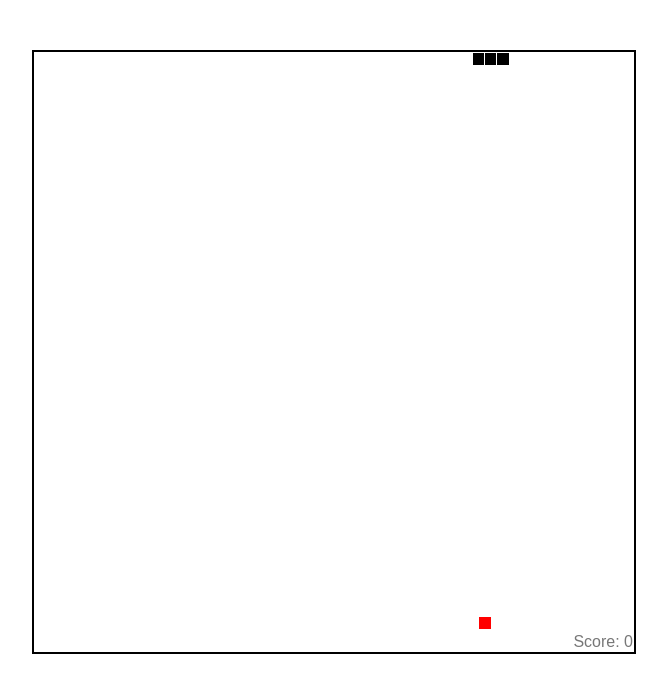
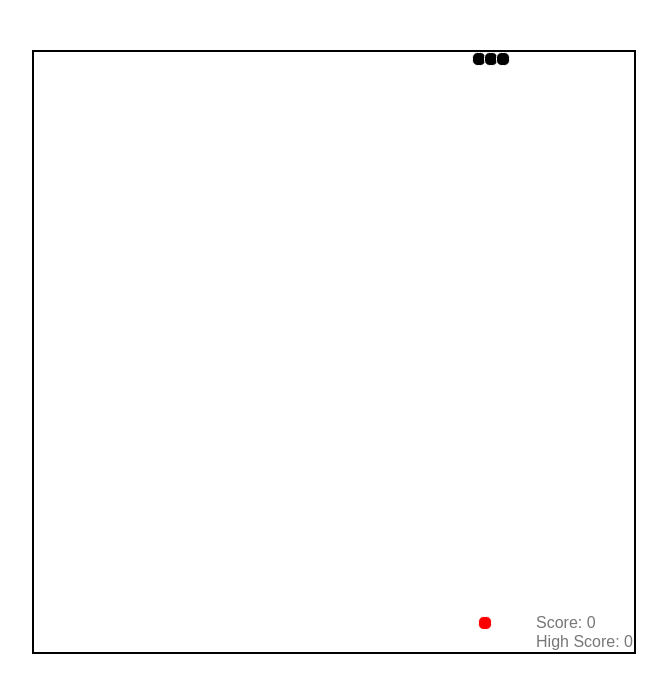
Before and after one commit to SahanNimeshWeerakoon/react-snakes, a React app: page / in a window 1280 px wide. Shown: the top 692 px of the page, without its empty margins (306-973 px from the left). Built offline with nearby package versions, Linux system fonts and the light colour scheme.

Commit message:
adding a high score component

```diff
--- a/src/App.js
+++ b/src/App.js
@@ -12,6 +12,7 @@ class App extends Component {
 			food: this.getRandomCoordinates(),
 			speed: 200,
 			direction: 'RIGHT',
+			highScore: 0,
 			move: true,
 			snakeDots : [
 				[0,0],
@@ -39,6 +40,7 @@ class App extends Component {
 	}
 
 	handleGameOver = () => {
+		const { snakeDots, highScore } = this.state
 		this.setState( (state, props) => {
 			return {
 				food: this.getRandomCoordinates(),
@@ -51,6 +53,9 @@ class App extends Component {
 				]
 			}
 		})
+		if(snakeDots.length - 3 > highScore) {
+			this.setState({ highScore: snakeDots.length - 3 })
+		}
 		alert(`Game over dude. Your score is ${this.state.snakeDots.length - 3}`)
 	}
 
@@ -118,7 +123,7 @@ class App extends Component {
 	}
 
 	checkIfEat() {
-		const { snakeDots, food } = this.state
+		const { snakeDots, food, highScore } = this.state
 
 		let head = snakeDots[snakeDots.length - 1]
 
@@ -126,6 +131,11 @@ class App extends Component {
 			this.setState({
 				food: this.getRandomCoordinates()
 			})
+
+			if(snakeDots.length - 3 >= highScore) {
+				this.setState({ highScore: snakeDots.length - 2 })
+			}
+
 			this.enlargeSnake()
 			this.increaseSpeed()
 		}
@@ -163,13 +173,14 @@ class App extends Component {
 	}
 
     render() {
-    	const {snakeDots, food, move} = this.state
+    	const {snakeDots, food, move, highScore} = this.state
         return (
             <div className="game-area">
             	<Snake snakeDots={ snakeDots ? snakeDots : test } />
             	<Food dot={food}/>
             	<div className="data">
             		<p>Score: {snakeDots.length-3}</p>
+            		<p>High Score: {highScore}</p>
             		<p>{move ? '' : 'PAUSED'}</p>
             	</div>
             </div>
--- a/src/styles/App.scss
+++ b/src/styles/App.scss
@@ -15,6 +15,7 @@ body {
 		position: absolute;
 		width: 2%;
 		height: 2%;
+		border-radius: 40%;
 		border: 1px solid #fff;
 	}
 	.snake-dot {
```
